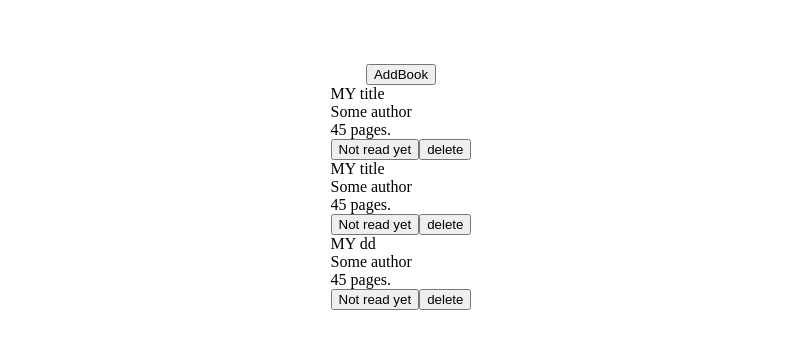
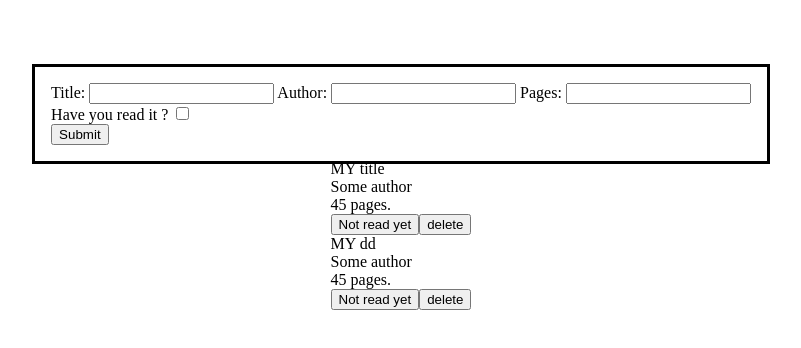
Before and after one commit to doorkiPr/Library, a plain HTML site: page index.html in a window 1280 px wide. Shown: the part 64-412 px from the top of the page, without its empty margins (239-1040 px from the left). Drawn offline with Linux system fonts and the light colour scheme.

Commit message:
ADD:add dialog and form for adding books

```diff
--- a/index.html
+++ b/index.html
@@ -14,6 +14,21 @@
         <div class="header">Library</div>
         <div class="content">
             <div class="buttonWrapper"> <button class="addBook">AddBook</button></div>
+            <dialog open>
+                <form method="dialog">
+                    <label for="title">Title:</label>
+                    <input type="text" id="title" name="title" required>
+                    <label for="author">Author:</label>
+                    <input type="text" id="author" name="author" required>
+                    <label for="pages">Pages:</label>
+                    <input type="number" id="pages" name="pages" required>
+                    <div class="checkboxWrapper">
+                        <label for="read">Have you read it ?</label>
+                        <input type="checkbox" name="read" id="read">
+                    </div>
+                    <button type="submit" id="submit">Submit</button>
+                </form>
+            </dialog>
             <div class="library"></div>
         </div>
         <div class="footer"></div>
```
